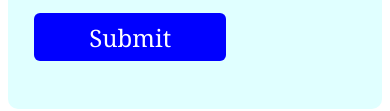
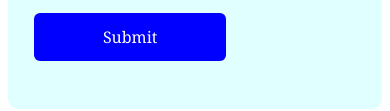
Before and after one commit to shreedave0/multiplication-division-quiz, a plain HTML site: page index.html in a window 390 px wide. Shown: the part 196-307 px from the top of the page. Drawn offline with Linux system fonts and the light colour scheme.

Commit message:
make summary button text size smaller on mobile

```diff
--- a/styles.css
+++ b/styles.css
@@ -90,4 +90,8 @@
     .summary-para {
         font-size: 1.5rem;
     }
+
+    .submit-btn {
+        font-size: 1rem;
+    }
 }
```
